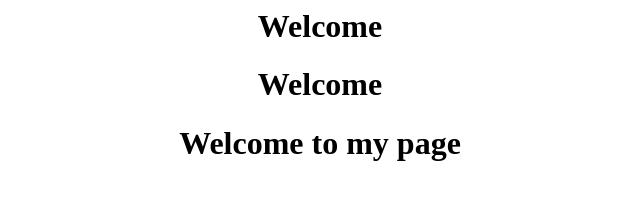
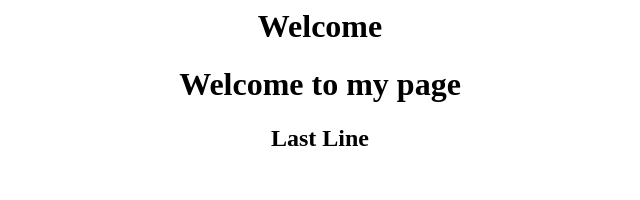
Before and after one commit to kulwanshbhatia/edureka, a plain HTML site: page index.html in a window 1280 px wide. Shown: the whole page, without its empty margins (320-960 px from the left). Drawn offline with Linux system fonts and the light colour scheme.

Commit message:
Update index.html

```diff
--- a/index.html
+++ b/index.html
@@ -1,4 +1,4 @@
 
 <h1><center>Welcome </center></h1>
-<h1><center>Welcome </center></h1>
 <h1><center>Welcome to my page </center></h1>
+<h2><center>Last Line </center></h2>
```
